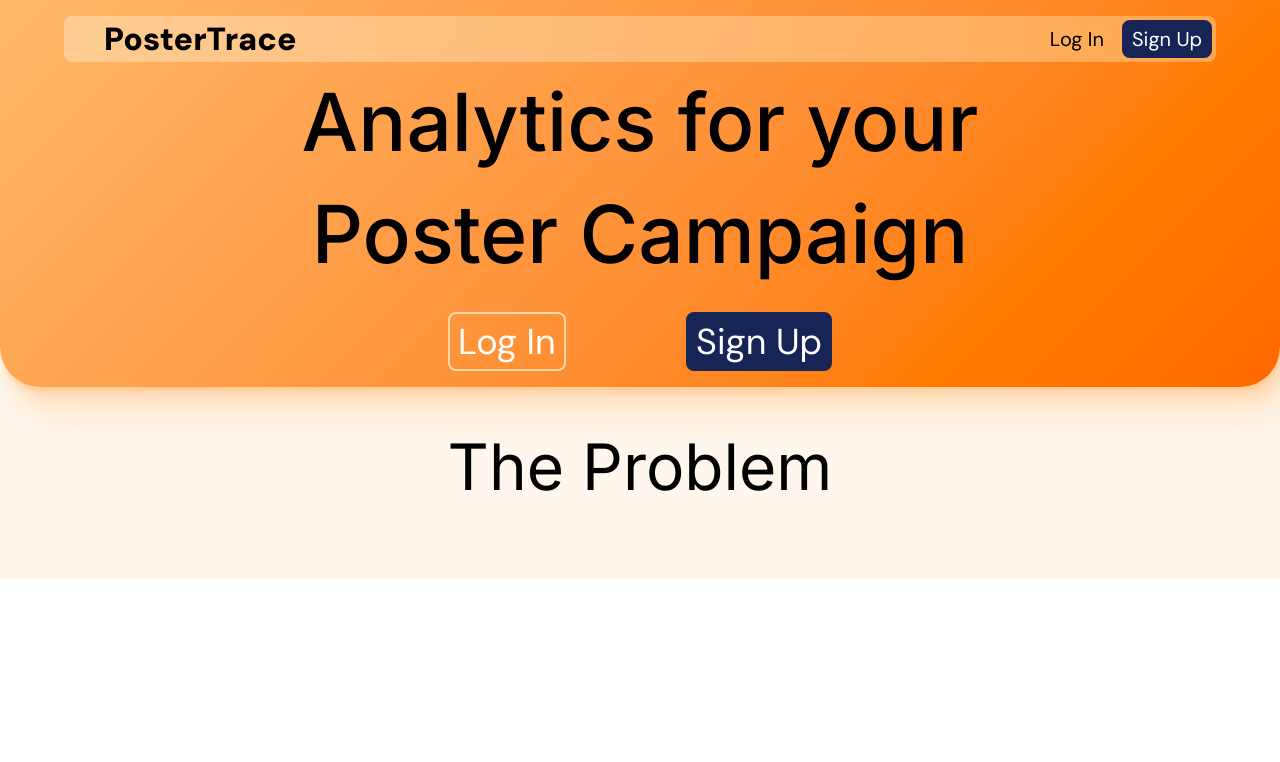
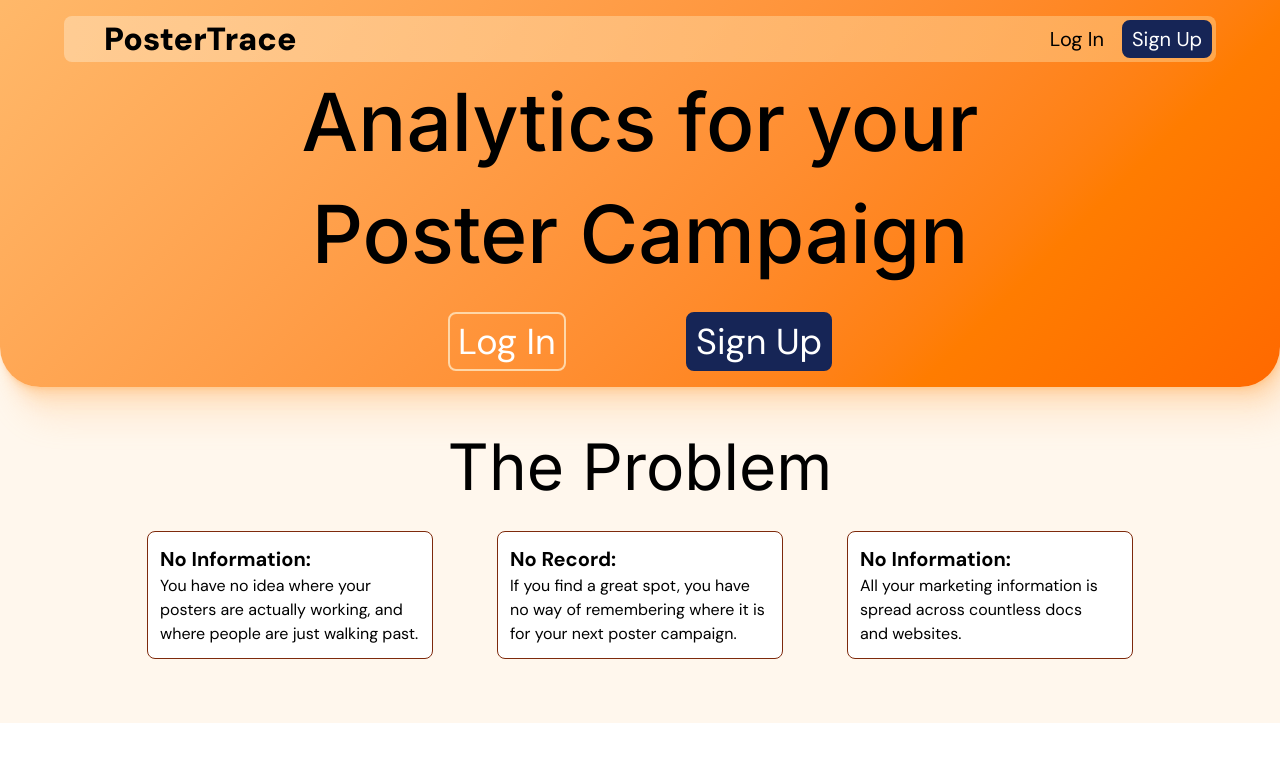
Before and after one commit to GeorgeJopson/poster-trace, a Next.js app: page / in a window 1280 px wide. Shown: the top 762 px of the page. Built offline with nearby package versions, Linux system fonts and the light colour scheme; some icons are missing.

Commit message:
Add basic ProblemCards

```diff
--- a/src/app/layout.js
+++ b/src/app/layout.js
@@ -22,7 +22,7 @@ export default function RootLayout({ children }) {
       <head>
         <title>PosterTrace</title>
       </head>
-      <body>{children}</body>
+      <body style={{fontFamily:"var(--font-dm-sans)"}}>{children}</body>
     </html>
   );
 }
--- a/src/app/page.js
+++ b/src/app/page.js
@@ -14,6 +14,20 @@ export default function Home() {
         <ProblemSection>
           <CentralColumn>
             <Header>The Problem</Header>
+            <ProblemCardGroup>
+              <ProblemCard>
+                <ProblemCardTitle>No Information:</ProblemCardTitle>
+                <ProblemCardContent>You have no idea where your posters are actually working, and where people are just walking past.</ProblemCardContent>
+              </ProblemCard>
+              <ProblemCard>
+                <ProblemCardTitle>No Record:</ProblemCardTitle>
+                <ProblemCardContent>If you find a great spot, you have no way of remembering where it is for your next poster campaign.</ProblemCardContent>
+              </ProblemCard>
+              <ProblemCard>
+                <ProblemCardTitle>No Information:</ProblemCardTitle>
+                <ProblemCardContent>All your marketing information is spread across countless docs and websites.</ProblemCardContent>
+              </ProblemCard>
+            </ProblemCardGroup>
           </CentralColumn>
         </ProblemSection>
       </ContentGroup>
@@ -34,3 +48,30 @@ const ContentGroup = styled.div`
 const Spacer = styled.div`
   height: 300vh;
 `
+const ProblemCardGroup = styled.div`
+  display: flex;
+  flex-direction: row;
+  flex-wrap: wrap;
+  justify-content: center;
+  gap: 64px;
+  row-gap: 32px;
+  align-items: stretch;
+  padding-top: 16px;
+`
+
+const ProblemCard = styled.div`
+  background-color: white;
+  border-radius: 8px;
+  border: 1px solid var(--color-orange-900);
+  padding: 12px;
+`
+
+const ProblemCardTitle = styled.h3`
+  font-size: ${20/16}rem;
+  font-weight: bold;
+`
+
+const ProblemCardContent = styled.p`
+  font-size: ${16/16}rem;
+  width: 260px;
+`
```
